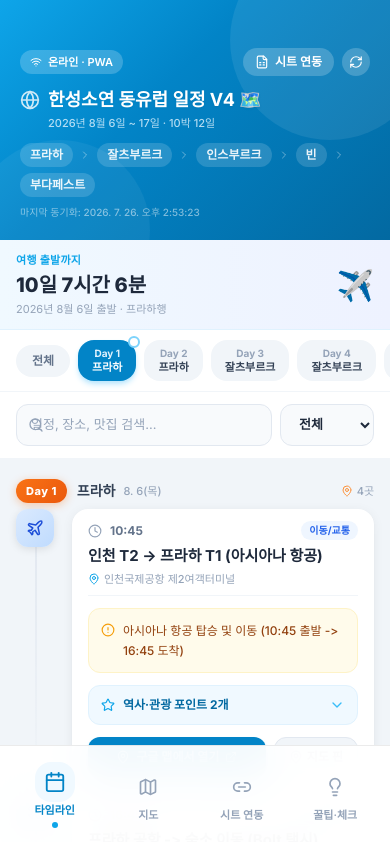
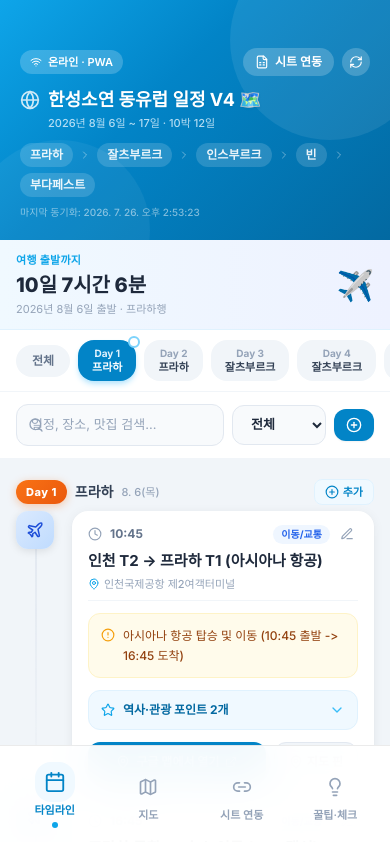
Before and after one commit to soyeonkwak/trip, a React (Vite) app: page / in a window 390 px wide. Shown: the top 842 px of the page. Built offline with nearby package versions, Linux system fonts and the light colour scheme.

Commit message:
feat: add mobile in-app schedule editing, adding & deleting bottom sheet feature

```diff
--- a/src/App.jsx
+++ b/src/App.jsx
@@ -15,7 +15,17 @@ export default function App() {
   const [isSheetModalOpen, setIsSheetModalOpen] = useState(false);
   const [focusedMapItem, setFocusedMapItem] = useState(null);
 
-  const { itinerary, tripInfo, lastSyncTime, updateItinerary, resetToDefault } = useItinerary();
+  const {
+    itinerary,
+    tripInfo,
+    lastSyncTime,
+    updateItinerary,
+    editItem,
+    addItem,
+    removeItem,
+    resetToDefault
+  } = useItinerary();
+
   const { isOnline, showToast, toastMessage, dismissToast } = useOnlineStatus();
   const tripTime = useTripTime();
 
@@ -62,7 +72,13 @@ export default function App() {
       {/* 메인 콘텐츠 */}
       <main>
         {activeTab === 'timeline' && (
-          <TimelineView itinerary={itinerary} onFocusMap={handleFocusMap} />
+          <TimelineView
+            itinerary={itinerary}
+            onFocusMap={handleFocusMap}
+            onEditItem={editItem}
+            onAddItem={addItem}
+            onDeleteItem={removeItem}
+          />
         )}
         {activeTab === 'map' && (
           <MapView itinerary={itinerary} focusedItem={focusedMapItem} />
--- a/src/components/EventCard.jsx
+++ b/src/components/EventCard.jsx
@@ -1,7 +1,7 @@
 import React, { useState } from 'react';
 import {
   Plane, Hotel, Landmark, Utensils, Coffee, Moon, Ticket,
-  MapPin, ExternalLink, Clock, AlertCircle, Star, ChevronDown, ChevronUp
+  MapPin, ExternalLink, Clock, AlertCircle, Star, ChevronDown, ChevronUp, Edit3
 } from 'lucide-react';
 
 // 카테고리 정의
@@ -15,7 +15,7 @@ const CATEGORY_MAP = {
   event:       { label: '공연/행사',  Icon: Ticket,    cls: 'cat-event' },
 };
 
-export default function EventCard({ item, onFocusMap }) {
+export default function EventCard({ item, onFocusMap, onEdit }) {
   const [showHighlights, setShowHighlights] = useState(false);
   const cat = CATEGORY_MAP[item.category] || CATEGORY_MAP.sightseeing;
   const { Icon } = cat;
@@ -35,12 +35,14 @@ export default function EventCard({ item, onFocusMap }) {
 
       {/* 카드 */}
       <div className="trip-card animate-slide-up">
-        {/* 시간 + 카테고리 레이블 */}
+        {/* 시간 + 카테고리 레이블 + 수정 버튼 */}
         <div className="flex items-center justify-between px-4 pt-3 pb-0">
           <div className="flex items-center gap-2">
             <Clock className="w-3.5 h-3.5 text-slate-400" />
             <span className="text-xs font-bold text-slate-500">{item.time}</span>
           </div>
+
+          <div className="flex items-center gap-1.5">
             <span className={`text-[10px] font-bold px-2 py-0.5 rounded-full ${
               item.category === 'transport' ? 'bg-blue-50 text-blue-600' :
               item.category === 'hotel' ? 'bg-violet-50 text-violet-600' :
@@ -52,6 +54,18 @@ export default function EventCard({ item, onFocusMap }) {
             }`}>
               {cat.label}
             </span>
+
+            {/* 일정 수정 버튼 */}
+            {onEdit && (
+              <button
+                onClick={() => onEdit(item)}
+                className="p-1 rounded-md text-slate-400 hover:text-sky-600 hover:bg-sky-50 transition-all"
+                title="일정 수정"
+              >
+                <Edit3 className="w-3.5 h-3.5" />
+              </button>
+            )}
+          </div>
         </div>
 
         {/* 제목 */}
--- a/src/components/TimelineView.jsx
+++ b/src/components/TimelineView.jsx
@@ -1,22 +1,25 @@
 import React, { useState, useMemo, useEffect, useRef } from 'react';
 import DaySelector from './DaySelector';
 import EventCard from './EventCard';
-import { Search, Calendar, MapPin, Clock, ChevronRight, Zap, Bell } from 'lucide-react';
+import EditEventModal from './EditEventModal';
+import { Search, Calendar, MapPin, Clock, ChevronRight, Zap, PlusCircle } from 'lucide-react';
 import { useTripTime, findCurrentAndNextEvent } from '../hooks/useTripTime';
 
-export default function TimelineView({ itinerary, onFocusMap }) {
+export default function TimelineView({ itinerary, onFocusMap, onEditItem, onAddItem, onDeleteItem }) {
   const tripTime = useTripTime();
   const [selectedDay, setSelectedDay] = useState(tripTime.currentDay);
   const [searchQuery, setSearchQuery] = useState('');
   const [selectedCategory, setSelectedCategory] = useState('all');
+  const [editingItem, setEditingItem] = useState(null);
+  const [isEditModalOpen, setIsEditModalOpen] = useState(false);
   const currentCardRef = useRef(null);
 
-  // 여행지 현지 시각이 바뀌면 selectedDay도 업데이트
+  // 현지 시각이 바뀌면 selectedDay 업데이트
   useEffect(() => {
     setSelectedDay(tripTime.currentDay);
   }, [tripTime.currentDay]);
 
-  // 현재 날짜의 일정들로 '지금 진행 중' / '다음 일정' 탐색
+  // 오늘 날짜 일정 중 '지금 진행 중' / '다음 일정' 찾기
   const todayItems = useMemo(() => {
     return itinerary.filter(i => i.day === tripTime.currentDay)
       .sort((a, b) => a.time.localeCompare(b.time));
@@ -57,6 +60,12 @@ export default function TimelineView({ itinerary, onFocusMap }) {
       if (!groups.has(item.day)) groups.set(item.day, []);
       groups.get(item.day).push(item);
     });
+
+    // 각 날짜 내에서는 시각 순 정렬
+    groups.forEach((items) => {
+      items.sort((a, b) => a.time.localeCompare(b.time));
+    });
+
     return Array.from(groups.entries()).sort(([a], [b]) => a - b);
   }, [filtered]);
 
@@ -69,8 +78,31 @@ export default function TimelineView({ itinerary, onFocusMap }) {
     }
   }, [selectedDay, currentEvent]);
 
+  // 수정 모달 열기
+  const handleOpenEdit = (item) => {
+    setEditingItem(item);
+    setIsEditModalOpen(true);
+  };
+
+  // 새로 추가 모달 열기
+  const handleOpenAdd = (dayNum = 1) => {
+    setEditingItem(null);
+    setSelectedDay(dayNum);
+    setIsEditModalOpen(true);
+  };
+
+  // 저장 처리
+  const handleSaveItem = (savedItem) => {
+    if (editingItem && editingItem.id) {
+      onEditItem(savedItem);
+    } else {
+      onAddItem(savedItem);
+    }
+  };
+
   return (
-    <div className="pb-32">
+    <div className="pb-32 relative">
+
       {/* 현지 시각 & 여행 상태 배너 */}
       <TripStatusBanner tripTime={tripTime} currentEvent={currentEvent} nextEvent={nextEvent} />
 
@@ -82,8 +114,8 @@ export default function TimelineView({ itinerary, onFocusMap }) {
         todayDay={tripTime.currentDay}
       />
 
-      {/* 검색 & 필터 */}
-      <div className="px-4 py-3 bg-white border-b border-slate-100 flex gap-2">
+      {/* 검색 & 필터 & 일정 추가 바 */}
+      <div className="px-4 py-3 bg-white border-b border-slate-100 flex items-center gap-2">
         <div className="relative flex-1">
           <Search className="w-4 h-4 text-slate-400 absolute left-3 top-1/2 -translate-y-1/2" />
           <input
@@ -94,6 +126,7 @@ export default function TimelineView({ itinerary, onFocusMap }) {
             className="trip-input pl-9"
           />
         </div>
+
         <select
           value={selectedCategory}
           onChange={e => setSelectedCategory(e.target.value)}
@@ -108,6 +141,15 @@ export default function TimelineView({ itinerary, onFocusMap }) {
           <option value="night">🌙 야경</option>
           <option value="event">🎟️ 행사</option>
         </select>
+
+        {/* 일정 추가 버튼 */}
+        <button
+          onClick={() => handleOpenAdd(selectedDay === 0 ? 1 : selectedDay)}
+          className="flex items-center gap-1 bg-sky-600 hover:bg-sky-700 text-white px-3 py-2 rounded-xl text-xs font-extrabold shadow-sm active:scale-95 transition-all flex-shrink-0"
+        >
+          <PlusCircle className="w-4 h-4" />
+          <span className="hidden sm:inline">일정 추가</span>
+        </button>
       </div>
 
       <div className="px-4 pt-2">
@@ -117,9 +159,10 @@ export default function TimelineView({ itinerary, onFocusMap }) {
             const isToday = day === tripTime.currentDay && tripTime.isInTrip;
 
             return (
-              <div key={day} className="mb-2">
+              <div key={day} className="mb-4">
                 {/* Day 섹션 헤더 */}
-                <div className="day-section-header">
+                <div className="day-section-header flex items-center justify-between">
+                  <div className="flex items-center gap-2 flex-1">
                     <span className={`day-badge ${isToday ? 'ring-2 ring-orange-300 ring-offset-1' : ''}`}>
                       Day {day}
                     </span>
@@ -129,14 +172,18 @@ export default function TimelineView({ itinerary, onFocusMap }) {
                         오늘
                       </span>
                     )}
-                  <div className="flex-1 flex items-center gap-2">
                     <span className="text-sm font-bold text-slate-700">{dayInfo?.city}</span>
                     <span className="text-[11px] text-slate-400 font-medium">{dayInfo?.date}</span>
                   </div>
-                  <div className="flex items-center gap-1 text-[11px] text-slate-400 font-medium">
-                    <MapPin className="w-3 h-3 text-orange-400" />
-                    <span>{items.length}곳</span>
-                  </div>
+
+                  {/* 해당 Day에 일정 추가 버튼 */}
+                  <button
+                    onClick={() => handleOpenAdd(day)}
+                    className="text-[11px] font-bold text-sky-600 hover:text-sky-700 bg-sky-50 px-2.5 py-1 rounded-lg border border-sky-100 flex items-center gap-1 transition-all"
+                  >
+                    <PlusCircle className="w-3.5 h-3.5" />
+                    <span>추가</span>
+                  </button>
                 </div>
 
                 {/* 카드 목록 */}
@@ -169,7 +216,11 @@ export default function TimelineView({ itinerary, onFocusMap }) {
                           isCurrent ? 'ring-2 ring-emerald-400 ring-offset-2' :
                           isNext ? 'ring-1 ring-sky-300 ring-offset-1' : ''
                         }`}>
-                          <EventCard item={item} onFocusMap={onFocusMap} />
+                          <EventCard
+                            item={item}
+                            onFocusMap={onFocusMap}
+                            onEdit={handleOpenEdit}
+                          />
                         </div>
                       </div>
                     );
@@ -181,20 +232,33 @@ export default function TimelineView({ itinerary, onFocusMap }) {
         ) : (
           <div className="text-center py-16">
             <Calendar className="w-10 h-10 text-slate-300 mx-auto mb-3" />
-            <p className="text-sm font-bold text-slate-400">검색 결과가 없습니다</p>
-            <p className="text-xs text-slate-300 mt-1">검색어나 필터를 변경해 보세요</p>
+            <p className="text-sm font-bold text-slate-400">등록된 일정이 없습니다</p>
+            <button
+              onClick={() => handleOpenAdd(selectedDay === 0 ? 1 : selectedDay)}
+              className="mt-3 inline-flex items-center gap-1.5 bg-sky-600 text-white px-4 py-2 rounded-xl text-xs font-bold shadow-md shadow-sky-200"
+            >
+              <PlusCircle className="w-4 h-4" />
+              <span>새 일정 추가하기</span>
+            </button>
           </div>
         )}
       </div>
+
+      {/* 일정 추가 / 수정 모달 */}
+      <EditEventModal
+        isOpen={isEditModalOpen}
+        onClose={() => setIsEditModalOpen(false)}
+        item={editingItem}
+        defaultDay={selectedDay === 0 ? 1 : selectedDay}
+        onSave={handleSaveItem}
+        onDelete={onDeleteItem}
+      />
     </div>
   );
 }
 
-// ===========================
-// 현지 시각 & 여행 상태 상단 배너
-// ===========================
+// 현지 시각 및 상태 상단 배너
 function TripStatusBanner({ tripTime, currentEvent, nextEvent }) {
-  // 여행 전: 카운트다운
   if (tripTime.status === 'before') {
     return (
       <div className="bg-gradient-to-r from-sky-50 to-indigo-50 border-b border-sky-100 px-4 py-3">
@@ -212,7 +276,6 @@ function TripStatusBanner({ tripTime, currentEvent, nextEvent }) {
     );
   }
 
-  // 여행 종료 후
   if (tripTime.status === 'after') {
     return (
       <div className="bg-gradient-to-r from-emerald-50 to-teal-50 border-b border-emerald-100 px-4 py-3 text-center">
@@ -222,7 +285,6 @@ function TripStatusBanner({ tripTime, currentEvent, nextEvent }) {
     );
   }
 
-  // 여행 중 배너
   return (
     <div className="bg-gradient-to-r from-emerald-500 to-teal-500 px-4 py-3 text-white">
       <div className="flex items-center justify-between mb-2">
@@ -238,7 +300,6 @@ function TripStatusBanner({ tripTime, currentEvent, nextEvent }) {
         </div>
       </div>
 
-      {/* 지금 진행 중인 일정 */}
       {currentEvent && (
         <div className="bg-white/15 rounded-2xl px-3 py-2.5">
           <p className="text-[10px] font-bold text-white/70 mb-0.5 flex items-center gap-1">
@@ -252,7 +313,6 @@ function TripStatusBanner({ tripTime, currentEvent, nextEvent }) {
         </div>
       )}
 
-      {/* 다음 일정 (진행 중인 게 없을 때) */}
       {!currentEvent && nextEvent && (
         <div className="bg-white/15 rounded-2xl px-3 py-2.5">
           <p className="text-[10px] font-bold text-white/70 mb-0.5 flex items-center gap-1">
--- a/src/hooks/useItinerary.js
+++ b/src/hooks/useItinerary.js
@@ -43,7 +43,7 @@ export function useItinerary() {
     }
   }, [itinerary, tripInfo]);
 
-  // 구글 시트 또는 커스텀 데이터 업데이트
+  // 전체 구글 시트 또는 커스텀 데이터 업데이트
   const updateItinerary = (newItinerary, customTripTitle = null) => {
     setItinerary(newItinerary);
     const nowStr = new Date().toLocaleString('ko-KR');
@@ -60,6 +60,36 @@ export function useItinerary() {
     }
   };
 
+  // 기존 일정 수정 (핸드폰 현장 일정 변경용)
+  const editItem = (updatedItem) => {
+    setItinerary(prev => prev.map(item => item.id === updatedItem.id ? updatedItem : item));
+    const nowStr = new Date().toLocaleString('ko-KR');
+    setLastSyncTime(nowStr);
+    localStorage.setItem(STORAGE_KEY_LAST_SYNC, nowStr);
+  };
+
+  // 새로운 일정 추가
+  const addItem = (item) => {
+    const newItem = {
+      ...item,
+      id: item.id || `custom-${Date.now()}`,
+      lat: item.lat || 50.0878,
+      lng: item.lng || 14.4205,
+    };
+    setItinerary(prev => [...prev, newItem]);
+    const nowStr = new Date().toLocaleString('ko-KR');
+    setLastSyncTime(nowStr);
+    localStorage.setItem(STORAGE_KEY_LAST_SYNC, nowStr);
+  };
+
+  // 일정 삭제
+  const removeItem = (id) => {
+    setItinerary(prev => prev.filter(item => item.id !== id));
+    const nowStr = new Date().toLocaleString('ko-KR');
+    setLastSyncTime(nowStr);
+    localStorage.setItem(STORAGE_KEY_LAST_SYNC, nowStr);
+  };
+
   // 기본 동유럽 10박 12일 일정으로 리셋
   const resetToDefault = () => {
     setItinerary(SAMPLE_ITINERARY);
@@ -69,23 +99,14 @@ export function useItinerary() {
     localStorage.setItem(STORAGE_KEY_LAST_SYNC, nowStr);
   };
 
-  // 새로운 항목 추가
-  const addItem = (item) => {
-    setItinerary(prev => [...prev, { ...item, id: `item-${Date.now()}` }]);
-  };
-
-  // 항목 삭제
-  const removeItem = (id) => {
-    setItinerary(prev => prev.filter(item => item.id !== id));
-  };
-
   return {
     itinerary,
     tripInfo,
     lastSyncTime,
     updateItinerary,
-    resetToDefault,
+    editItem,
     addItem,
-    removeItem
+    removeItem,
+    resetToDefault
   };
 }
```
Lines whose indentation alone changed are shown as unchanged.
